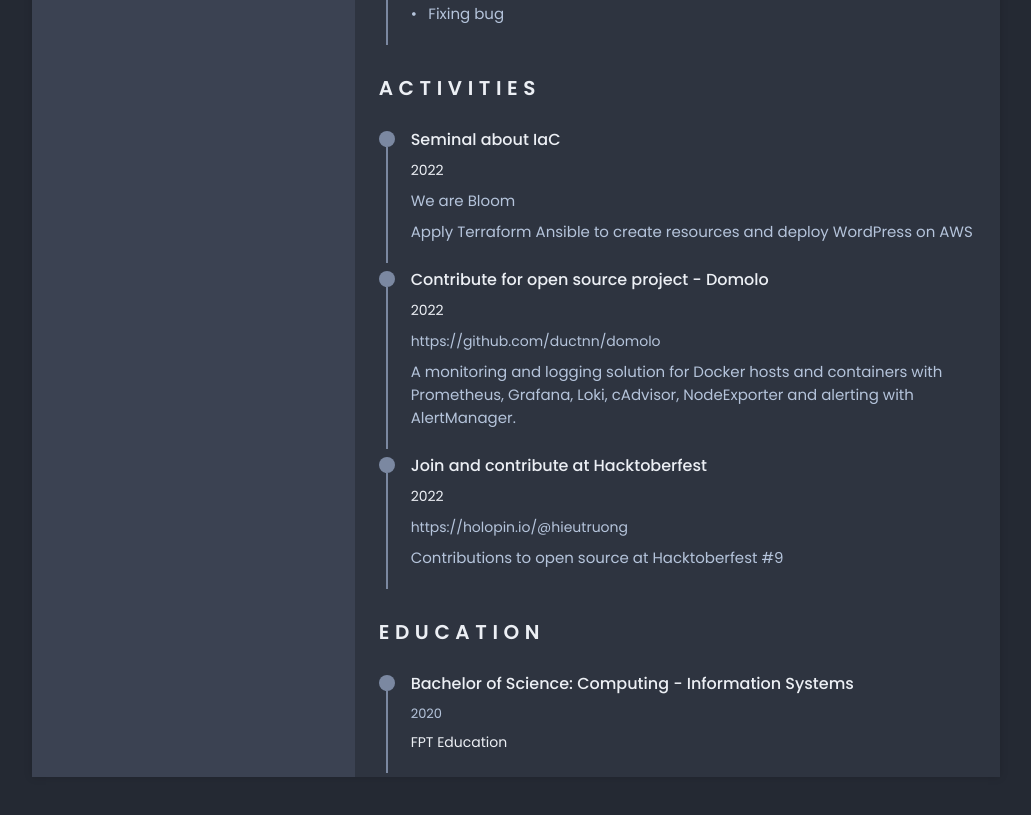
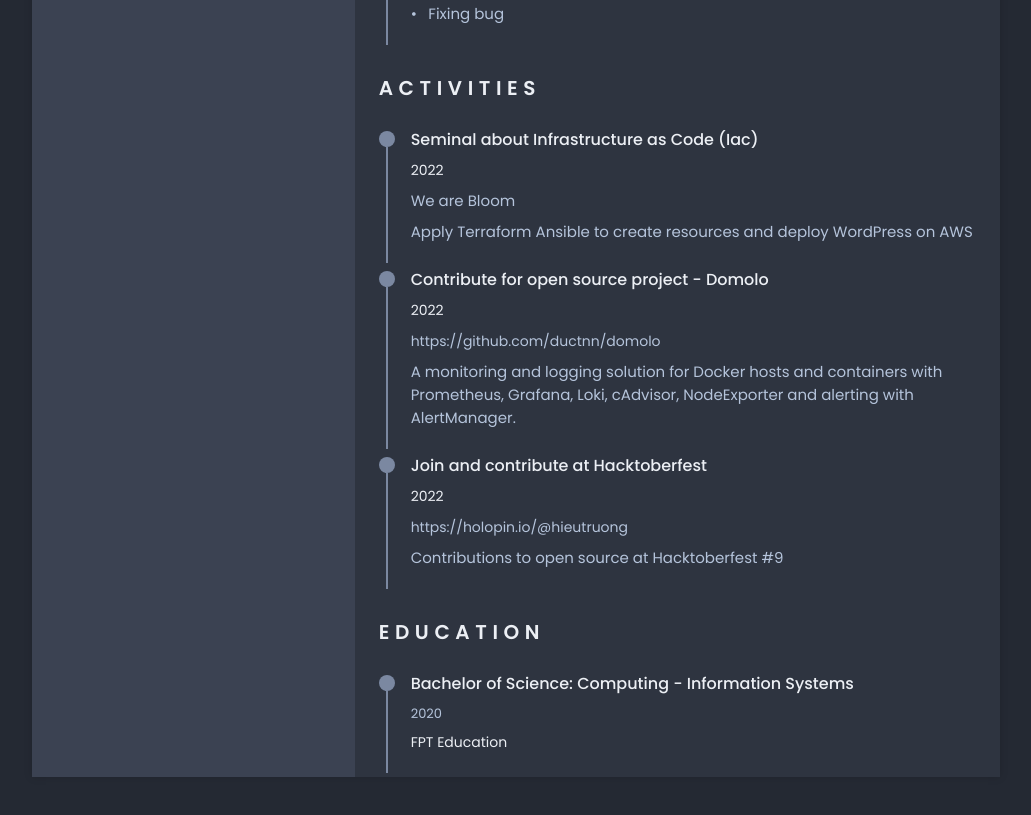
Before and after one commit to quanhieu/resume, a Next.js app: page / in a window 1280 px wide. Shown: the part 6420-7235 px from the top of the page, without its empty margins (124-1155 px from the left). Built offline with nearby package versions, Linux system fonts and the light colour scheme.

Commit message:
Update information

```diff
--- a/Schemas/Data.js
+++ b/Schemas/Data.js
@@ -72,7 +72,7 @@ export const Data = {
   },
   activities: [
     {
-      title: 'Seminal about IaC',
+      title: 'Seminal about Infrastructure as Code (Iac)',
       description: 'Apply Terraform Ansible to create resources and deploy WordPress on AWS',
       at: 'We are Bloom',
       period: '2022'
```
